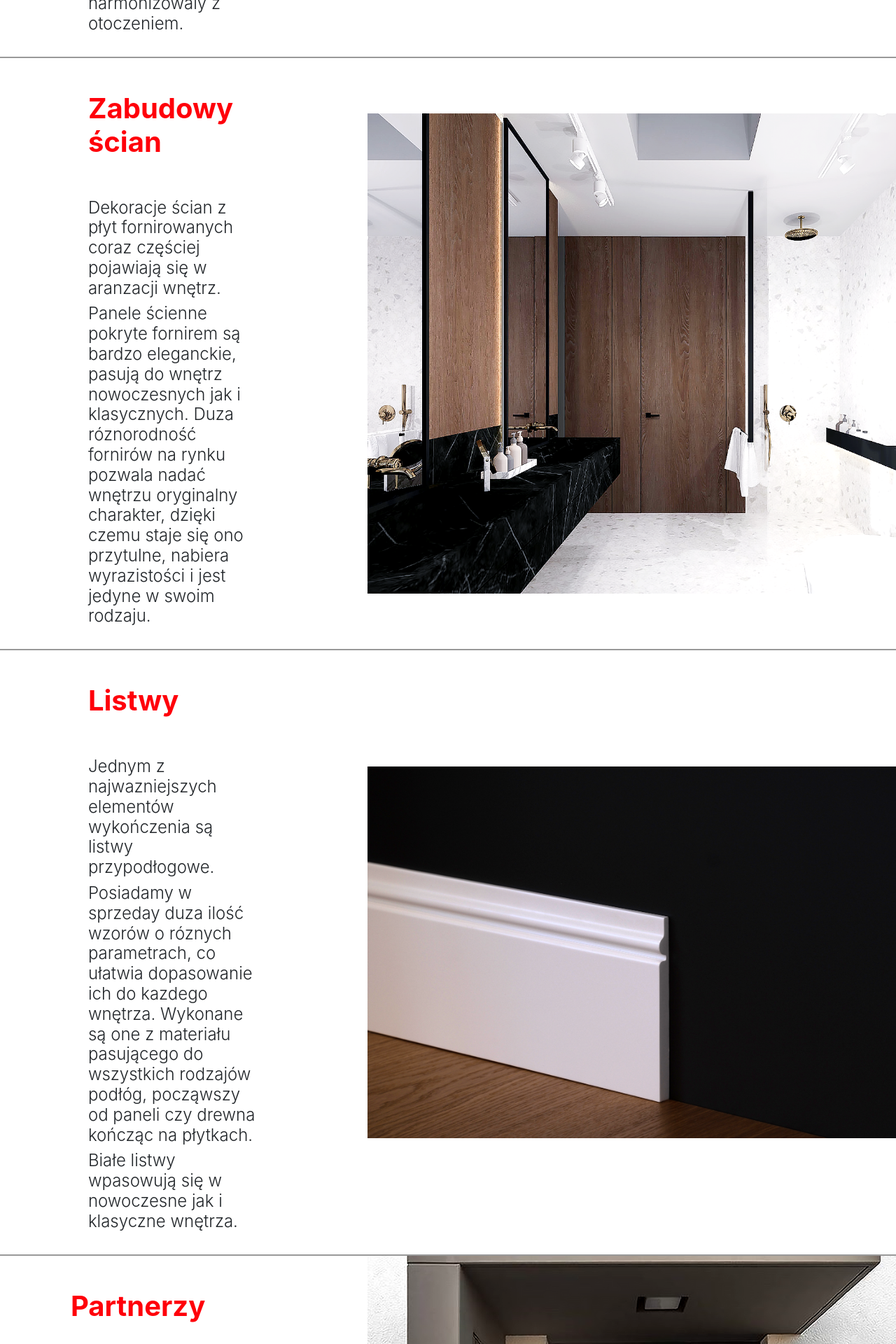
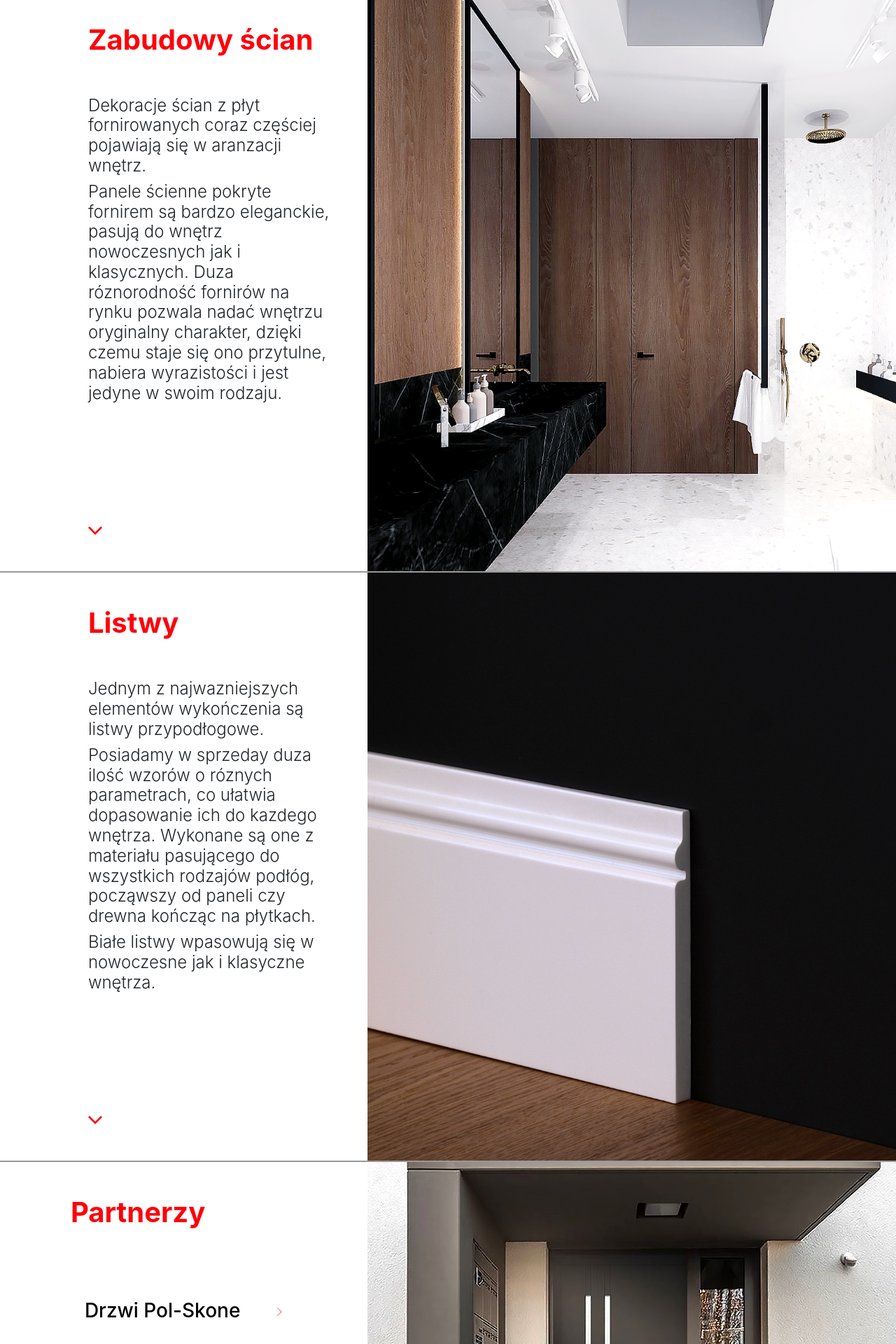
Before and after one commit to maxidoor/maxidoor.github.io, a PHP site: page /oferta.html in a window 1280 px wide. Shown: the part 3013-4933 px from the top of the page at 70% size. Run offline with PHP 8.4, Linux system fonts and the light colour scheme.

Commit message:
improvements, new icons

```diff
--- a/files/css/main.css
+++ b/files/css/main.css
@@ -5,6 +5,25 @@
 
 .content-separator {
   border-top: 2px solid #999;
+}
+
+header .carousel-inner {
+  max-height: 900px;
+}
+
+.logo {
+  height: 70px;
+}
+
+
+@media only screen and (min-width: 992px) {
+  nav {
+    padding-left: 8rem!important;
+  }
+}
+
+#realizacje-content>#carouselIndicators {
+  max-height: 900px;
 }
 
 html {
@@ -22,6 +41,7 @@ body {
   margin-right: auto;
   background-color: #3d3d3d;
 }
+
 
 ::-webkit-scrollbar-thumb {
   background: #FF0000;
@@ -99,7 +119,7 @@ a:hover {
 }
 
 .oferta-background {
- background-color: #fff
+ background-color: #fff;
 }
 
 .realizacje-background {
@@ -127,15 +147,6 @@ a:hover {
   color: #Ffffff;
 }
 
-.left-content-txt {
-  margin-top:7rem!important;
-}
-
-
-.right-content-txt {
-  margin-top:6rem!important;
-}
-
 .border-white {
     border-color: #fff;
     border: 1px solid #fff;
@@ -158,6 +169,14 @@ hr {
 
 .mt-70percent {
   margin-top: 70%;
+}
+
+.mb-7 {
+  margin-bottom: 7rem!important;
+}
+
+.pb-7 {
+  padding-bottom: 7rem!important;
 }
 
 .icon-ad-size {
@@ -247,6 +266,8 @@ footer .btn-arrow {
 .overflow-hidden { overflow: hidden; }
 
 footer {
+  padding-left: 8rem!important;
+  max-width: 1600px;
   position: fixed;
   bottom: 0px;
   left: 0px;
--- a/files/css/oferta.css
+++ b/files/css/oferta.css
@@ -1,5 +1,48 @@
+@media only screen and (min-width: 992px) {
+  .section-height {
+    max-height: 900px;
+  }
+  .img-fit {
+    object-fit: cover;
+    height: 100%;
+    object-position: 100% 0;
+  }
+
+  .img-mahoniowe {
+    object-position: 80% 0;
+  }
+  .img-niestandardowe {
+    object-position: 80% 0;
+  }
+
+  .img-zabudowy {
+    object-position: 60% 0;
+  }
+
+  .img-listwy {
+    object-position: 50% 0;
+  }
+
+  .img-partnerzy {
+    object-position: 50% 0;
+  }
+
+  .img-klamki {
+    object-position: 70% 0;
+  }
+}
+
 .header-background {
-  background-image: url(../img/oferta/klamki.png);
+  background-image: url(../img/oferta/oferta.jpg);
+}
+
+.img-wrapper {
+  display: inline-block; /* change the default display type to inline-block */
+  overflow: hidden;      /* hide the overflow */
+}
+
+.red-button-margin {
+  margin-top: 10rem!important;
 }
 
 ul>li{
--- a/oferta.html
+++ b/oferta.html
@@ -29,7 +29,7 @@
   <nav class="site-header sticky-top navbar navbar-expand-lg py-1">
     <a class="navbar-brand site-header-ml" href="#">
       <span class="d-inline-block align-top">
-        <img class="img-fluid" src="./files/img/logo_maxi_door.png" alt="maxidoor logo" />
+        <img class="logo img-fluid" src="./files/img/icons/logo.svg" alt="maxidoor logo" />
       </span>
     </a>
     <!-- mobile toggler -->
@@ -116,10 +116,10 @@
   </header>
 
 
-  <div id="mdf-content" class="container-fluid content-separator background-color-white">
+  <div id="mdf-content" class="container-fluid section-height content-separator background-color-white overflow-hidden">
     <div class="row">
       <div class="col-1"></div>
-      <div class="col-lg-3 px-5 mt-5">
+      <div class="col-lg-4 px-5 mt-5">
         <div class="row">
           <h1 class="font-weight-bold color-red">Drzwi MDF</h1>
           <p class="h4 mt-5">Białe drzwi to klasyka od zawsze, wykonane z MDF są obecnie najbardziej popularne wśród
@@ -128,23 +128,24 @@
             najnowsze trendy i pasują do wszystkiego, co jest dzisiaj modne.
           </p>
         </div>
-        <a href="#oferta-content" class="mt-5" role="button" aria-disabled="true">
-          <img width="20px" src="./files/img/icons/arrow_down.svg"/>
-          <!-- FIXME:: red color -->
-        </a>
+        <div class="row pb-5">
+          <a href="#oferta-content" class="red-button-margin" role="button" aria-disabled="true">
+            <img fill="red" width="20px" src="./files/img/icons/strzalka.svg">
+          </a>
+        </div>
       </div>
       <div class="w-100 d-md-none"></div>
-      <div class="col-lg-7 offset-lg-1 p-0 my-auto">
-          <img class="img-fluid img-fit align-middle" src="./files/img/oferta/MDF.png" />
+      <div class="col-lg-7 p-0">
+        <img class="img-fluid img-fit" src="./files/img/oferta/MDF.png" />
       </div>
     </div>
   </div>
 
 
-  <div id="mahoniowe-content" class="container-fluid content-separator background-color-white">
+  <div id="mahoniowe-content" class="container-fluid section-height content-separator background-color-white overflow-hidden">
     <div class="row">
       <div class="col-1"></div>
-      <div class="col-lg-3 px-5  mt-5">
+      <div class="col-lg-4 px-5 mt-5">
         <div class="row">
           <h1 class="font-weight-bold color-red">Drzwi Mahoniowe</h1>
           <p class="h4 mt-5">Do pomieszczeń urządzonych w stylu skandynawskim czy industrialnym znakomicie będą pasować
@@ -153,44 +154,47 @@
             olejowane, bejcowane lub lakierowane w zaleznosci od potrzeb klienta.
           </p>
         </div>
-        <a href="#oferta-content" class="mt-5" role="button" aria-disabled="true">
-          <img width="20px" src="./files/img/icons/arrow_down.svg">
-          <!-- FIXME:: red color -->
-        </a>
+        <div class="row pb-5">
+          <a href="#oferta-content" class="red-button-margin" role="button" aria-disabled="true">
+            <img fill="red" width="20px" src="./files/img/icons/strzalka.svg">
+          </a>
+        </div>
       </div>
       <div class="w-100 d-md-none"></div>
-      <div class="col-lg-7 offset-lg-1 p-0 my-auto">
-        <img class="img-fluid img-fit" src="./files/img/oferta/mahoniowe.png">
+      <div class="col-lg-7 p-0">
+        <img class="img-fluid img-fit img-mahoniowe" src="./files/img/oferta/mahoniowe.png">
       </div>
     </div>
   </div>
 
-  <div id="niestandardowe-content" class="container-fluid content-separator background-color-white">
+  <div id="niestandardowe-content" class="container-fluid section-height content-separator background-color-white overflow-hidden">
     <div class="row">
       <div class="col-1"></div>
-      <div class="col-lg-3 px-5  mt-5">
+      <div class="col-lg-4 px-5 mt-5">
         <div class="row">
           <h1 class="font-weight-bold color-red">Drzwi niestandardowe</h1>
           <p class="h4 mt-5">Oferujemy drzwi według indywidualnego zapotrzebnowania klienta, pod kazdy wymiar tak aby
             harmonizowaly z otoczeniem.
           </p>
         </div>
-        <a href="#oferta-content" class="mt-5" role="button" aria-disabled="true">
-          <img width="20px" src="./files/img/icons/arrow_down.svg">
-          <!-- FIXME:: red color -->
-        </a>
+        <div class="row pb-5">
+          <a href="#oferta-content" class="red-button-margin" role="button" aria-disabled="true">
+            <img fill="red" width="20px" src="./files/img/icons/strzalka.svg">
+          </a>
+        </div>
+
       </div>
       <div class="w-100 d-md-none"></div>
-      <div class="col-lg-7 offset-lg-1 p-0 my-auto">
-        <img class="img-fluid img-fit" src="./files/img/oferta/niestandardowe.png">
+      <div class="col-lg-7 p-0">
+        <img class="img-fluid img-fit img-niestandardowe" src="./files/img/oferta/niestandardowe.png">
       </div>
     </div>
   </div>
 
-  <div id="zabudowy-content" class="container-fluid content-separator background-color-white">
+  <div id="zabudowy-content" class="container-fluid section-height content-separator background-color-white overflow-hidden">
     <div class="row">
       <div class="col-1"></div>
-      <div class="col-lg-3 px-5  mt-5">
+      <div class="col-lg-4 px-5 mt-5">
         <div class="row">
           <h1 class="font-weight-bold color-red">Zabudowy ścian</h1>
           <p class="h4 mt-5">Dekoracje ścian z płyt fornirowanych coraz częściej pojawiają się w aranzacji wnętrz.</p>
@@ -200,22 +204,24 @@
             jest jedyne w swoim rodzaju.
           </p>
         </div>
-        <a href="#oferta-content" class="mt-5" role="button" aria-disabled="true">
-          <img width="20px" src="./files/img/icons/arrow_down.svg">
-          <!-- FIXME:: red color -->
-        </a>
+        <div class="row pb-5">
+          <a href="#oferta-content" class="red-button-margin" role="button" aria-disabled="true">
+            <img fill="red" width="20px" src="./files/img/icons/strzalka.svg">
+          </a>
+        </div>
+
       </div>
       <div class="w-100 d-md-none"></div>
-      <div class="col-lg-7 offset-lg-1 p-0 my-auto">
-        <img class="img-fluid img-fit" src="./files/img/oferta/zabudowy_scian.png">
+      <div class="col-lg-7 p-0">
+        <img class="img-fluid img-fit img-zabudowy" src="./files/img/oferta/zabudowy_scian.png">
       </div>
     </div>
   </div>
 
-  <div id="listwy-content" class="container-fluid content-separator background-color-white">
+  <div id="listwy-content" class="container-fluid section-height content-separator background-color-white overflow-hidden">
     <div class="row">
       <div class="col-1"></div>
-      <div class="col-lg-3 px-5 mt-5">
+      <div class="col-lg-4 px-5 mt-5">
         <div class="row">
           <h1 class="font-weight-bold color-red">Listwy</h1>
           <p class="h4 mt-5">Jednym z najwazniejszych elementów wykończenia są listwy przypodłogowe.</p>
@@ -227,19 +233,21 @@
             Białe listwy wpasowują się w nowoczesne jak i klasyczne wnętrza.
           </p>
         </div>
-        <a href="#oferta-content" class="mt-5" role="button" aria-disabled="true">
-          <img width="20px" src="./files/img/icons/arrow_down.svg">
-          <!-- FIXME:: red color -->
-        </a>
+        <div class="row pb-5">
+          <a href="#oferta-content" class="red-button-margin" role="button" aria-disabled="true">
+            <img fill="red" width="20px" src="./files/img/icons/strzalka.svg">
+          </a>
+        </div>
+
       </div>
       <div class="w-100 d-md-none"></div>
-      <div class="col-lg-7 offset-lg-1 p-0 my-auto">
-        <img class="img-fluid img-fit" src="./files/img/oferta/Listwy/2.png">
+      <div class="col-lg-7 p-0">
+        <img class="img-fluid img-fit img-listwy" src="./files/img/oferta/Listwy/2.png">
       </div>
     </div>
   </div>
 
-  <div id="partnerzy-content" class="container-fluid content-separator background-color-white">
+  <div id="partnerzy-content" class="container-fluid section-height content-separator background-color-white overflow-hidden">
     <div class="row">
       <div class="col-1"></div>
       <div class="col-xs-8 col-sm-8 col-md-7 col-lg-3 px-5 px-lg-2 mt-5">
@@ -268,13 +276,13 @@
         </ul>
       </div>
       <div class="w-100 d-md-none"></div>
-      <div class="col-lg-7 offset-lg-1 p-0 my-auto">
-        <img class="img-fluid img-fit my-auto" src="./files/img/oferta/partnerzy.png">
+      <div class="col-lg-7 offset-lg-1 p-0">
+        <img class="img-fluid img-fit img-partnerzy" src="./files/img/oferta/partnerzy.png">
       </div>
     </div>
   </div>
 
-  <div id="klamki-content" class="container-fluid content-separator background-color-white">
+  <div id="klamki-content" class="container-fluid section-height content-separator background-color-white overflow-hidden ">
     <div class="row">
       <div class="col-1"></div>
       <div class="col-xs-8 col-sm-8 col-md-7 col-lg-3 px-5 px-lg-2 mt-5">
@@ -294,66 +302,65 @@
           </li>
           <li>
             <a class="external-link" href="#">VFS</a>
-            <img class="mt-2 float-right" width="20px"src="./files/img/icons/arrow_right_red.svg">
+            <img class="mt-2 float-right" width="20px" src="./files/img/icons/arrow_right_red.svg">
           </li>
         </ul>
       </div>
       <div class="w-100 d-md-none"></div>
-      <div class="col-lg-7 offset-lg-1 p-0 my-auto">
-        <img class="img-fluid img-fit" src="./files/img/oferta/klamki.png">
+      <div class="col-lg-7 offset-lg-1 p-0">
+        <img class="img-fluid img-fit img-klamki" src="./files/img/oferta/klamki.png">
       </div>
     </div>
   </div>
 
-
   <footer class="container-fluid sticky-bottom">
-    <a class="btn btn-arrow collapsed float-right" type="button" data-toggle="collapse" aria-pressed="false"
+    <a class="btn btn-arrow collapsed" type="button" data-toggle="collapse" aria-pressed="false"
       data-target="#collapsableFooter" aria-expanded="false" aria-controls="collapsableFooter">
       <img class="footer-button-up" width="20px" src="./files/img/icons/triangle_up.svg">
       <img class="footer-button-down" width="20px" src="./files/img/icons/triangle_down.svg">
     </a>
-    <div id="collapsableFooter" class="collapse">
+    <div id="collapsableFooter" class="collapse pt-5">
       <div class="row color-white">
-        <div class="col-4">
-          <img class="img-fluid" src="./files/img/logo_maxi_door.png" alt="maxidoor logo" />
-          <p><small>Lorem ipsum dolor sit amet, consectetur adipiscing elit. Quisque nibh massa, tempus in nisl
-              eleifend,
-              rutrum ultricies dui. Ut porttitor, ante ut porttitor imperdiet, lorem justo</small></p>
+        <div class="col-12 col-lg-3 col-xl-2 d-none d-lg-block">
+          <img class="logo img-fluid" src="./files/img/icons/logo.svg" alt="maxidoor logo">
         </div>
-        <div class="col">
-          <div class="d-inline-block">#telefonczerwony</div>
+        <div class="col-12 col-md-4 col-xl-3 p-0">
+          <div class="d-inline-block"><img class="img-fluid pr-4 pb-7" src="./files/img/footer/phone-call@2x.png"
+              alt="kontakt logo"></div>
           <div class="d-inline-block">
             <p class="font-weight-bold text-uppercase">Kontakt</p>
             <small>
               <p>
-                601 530 542<br />
-                601 230 532<br />
+                601 530 542<br>
+                601 230 532<br>
                 info@maxidoor.pl
               </p>
             </small>
           </div>
         </div>
-        <div class="col">
-          <div class="d-inline-block">#lokalizacjaczerwona</div>
+        <div class="col-12 col-md-5 col-xl-3 p-0">
+          <div class="d-inline-block"><img class="img-fluid pr-4 pb-7" src="./files/img/footer/address@2x.png"
+              alt="adres logo"></div>
           <div class="d-inline-block">
             <p class="font-weight-bold text-uppercase">Lokalizacja</p>
             <small>
               <p>
-                Galeria Drzwi Maxidoor<br />
-                Konotopa, ul. Piastowska 85<br />
+                Galeria Drzwi Maxidoor<br>
+                Konotopa, ul. Piastowska 85<br>
                 05-850 Ożarów Mazowiecki
               </p>
             </small>
           </div>
         </div>
-        <div class="col">
-          <div class="d-inline-block">#zegarekczerwony</div>
+        <div class="col-12 col-xl-3 p-0">
+          <div class="d-inline-block"><img class="img-fluid pr-4 pb-7" src="./files/img/footer/clock@2x.png"
+              alt="adres logo"></div>
           <div class="d-inline-block">
             <p class="font-weight-bold text-uppercase">Godziny otwarcia</p>
             <small>
               <p>
-                Pn-Pt 10:00 - 18:00<br />
-                Sob 10:00 - 14:00<br />
+                Pn-Pt 10:00 - 18:00<br>
+                Sob 10:00 - 14:00<br>
                 Nie nieczynne
               </p>
             </small>
```
Also changed, not shown: index.html (+47 -40 lines), files/img/footer/address@2x.png (added), files/img/footer/clock@2x.png (added), files/img/footer/phone-call@2x.png (added), files/img/icons/logo.svg (added), files/img/icons/strzalka.svg (added), files/img/ikony/quality.png (deleted), files/img/ikony/sketch.png (deleted), files/img/ikony/tools.png (deleted), files/img/ikony/truck.png (deleted), files/img/oferta/oferta.jpg (added), files/img/strona_glowna/napis_1x.png (added), files/img/strona_glowna/napis_2x.png (added), 1 other file.
